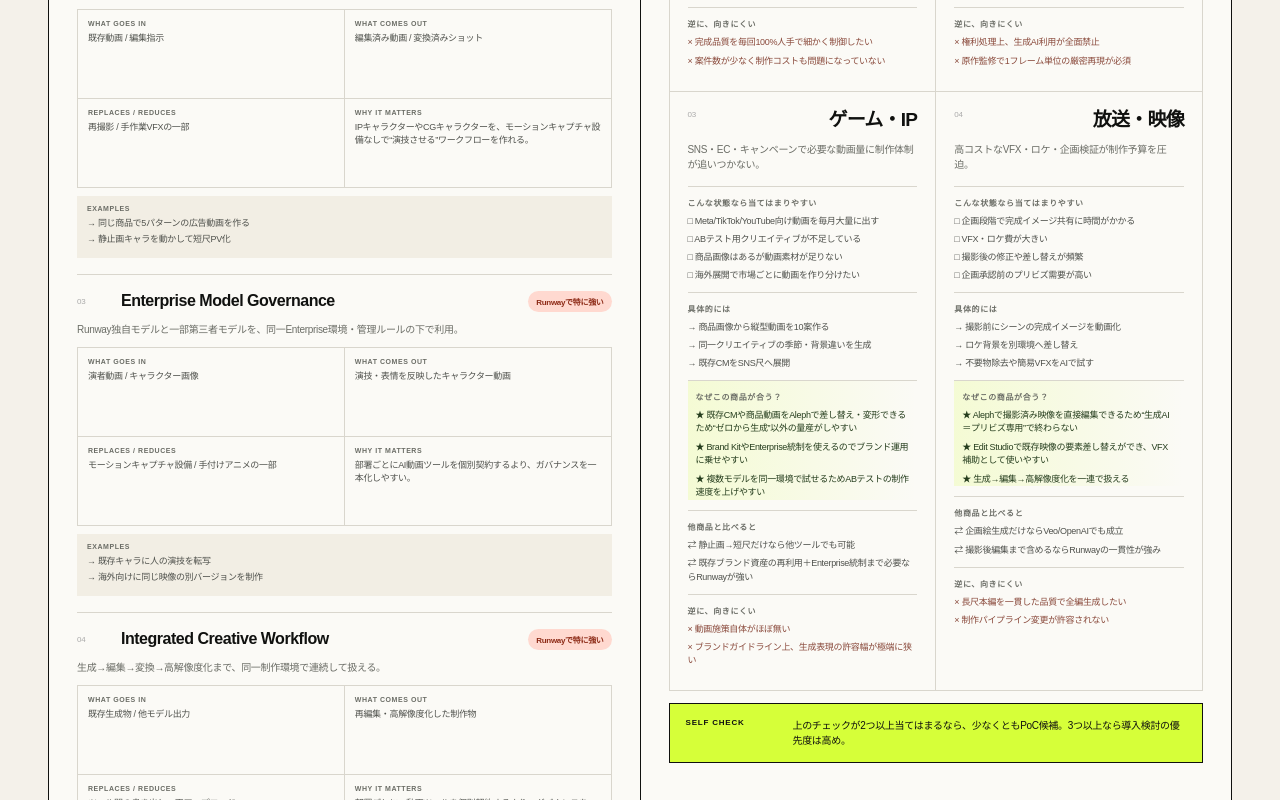
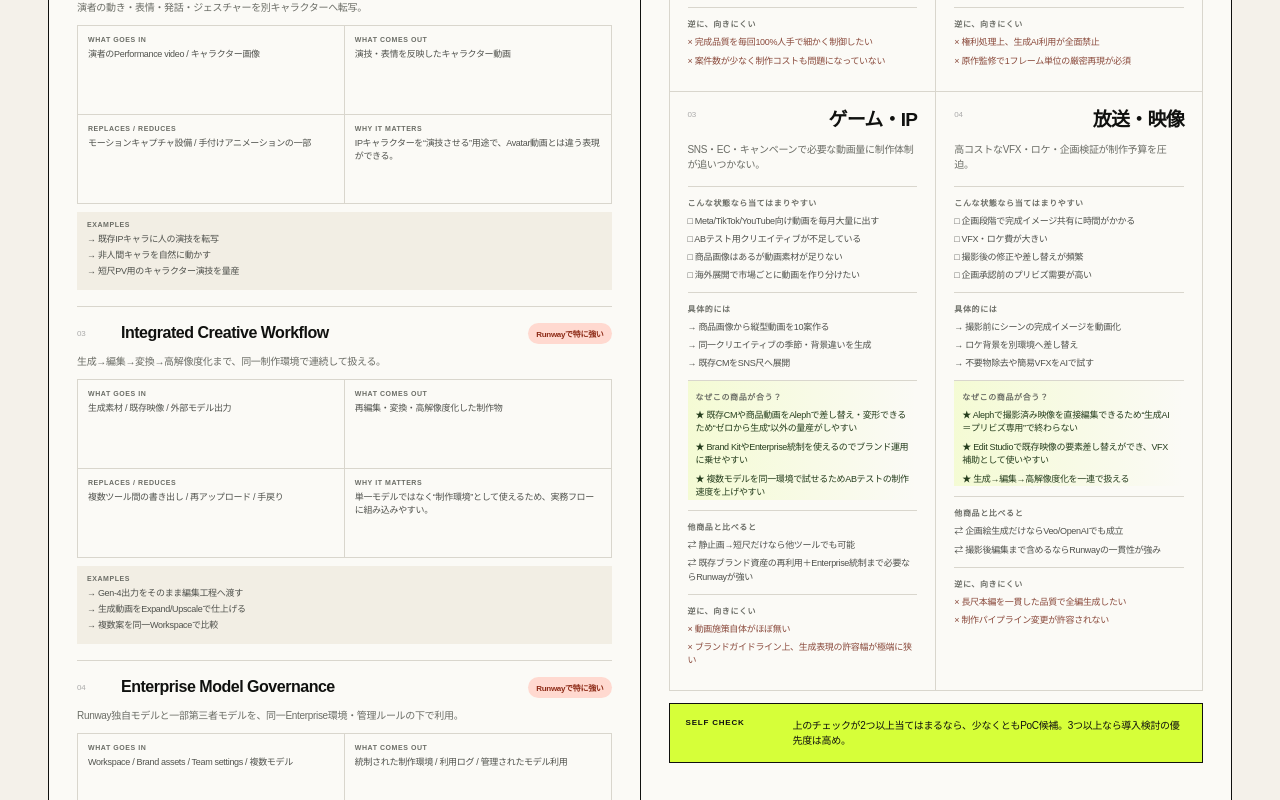
Before and after one commit to yasu-kai/tech-meets-japan, a Next.js app: page /products/runway-ai-video in a window 1280 px wide. Shown: the part 1560-2360 px from the top of the page. Built offline with nearby package versions, Linux system fonts and the light colour scheme.

Commit message:
Fix capability order and content mapping

```diff
--- a/app/products/[slug]/page.tsx
+++ b/app/products/[slug]/page.tsx
@@ -15,11 +15,7 @@ export default async function ProductPage({params}:{params:Promise<{slug:string}
   const calculatedFit=calculateJapanFit(product.companySlug) ?? product.fitScore;
   const levelRank = (level?: string) => level==="Runway固有" ? 0 : level==="Runwayで特に強い" ? 1 : 2;
   const sortedDifferentiators = [...(product.decision?.differentiators || [])].sort((a,b)=>levelRank(a.level)-levelRank(b.level));
-  const sortedCapabilities = [...(product.decision?.capabilities || [])].sort((a,b)=>{
-    const da=product.decision?.differentiators?.find(d=>d.label.toLowerCase().includes(a.label.split(" ")[0].toLowerCase()));
-    const db=product.decision?.differentiators?.find(d=>d.label.toLowerCase().includes(b.label.split(" ")[0].toLowerCase()));
-    return levelRank(da?.level)-levelRank(db?.level);
-  });
+  const sortedCapabilities = [...(product.decision?.capabilities || [])].sort((a,b)=>levelRank(a.level)-levelRank(b.level));
 
   return (
     <>
@@ -68,39 +64,23 @@ export default async function ProductPage({params}:{params:Promise<{slug:string}
               <p className="decision-board-lead">{product.description}</p>
 
               <div className="capability-stack">
-                {sortedCapabilities.slice(0,5).map((x,i)=>{
-                  const diff=product.decision?.differentiators?.find(d=>d.label.toLowerCase().includes(x.label.split(" ")[0].toLowerCase())) || product.decision?.differentiators?.[i];
-                  const examples=intel?.targetAccounts?.flatMap(t=>t.exampleTasks||[]).slice(i*2,i*2+2) || [];
-                  return (
+                {sortedCapabilities.slice(0,5).map((x,i)=>(
                     <section key={x.label} className="capability-deep-item">
                       <div className="capability-deep-head">
                         <span>0{i+1}</span>
                         <h3>{x.label}</h3>
-                        {diff && <b className={"capability-badge "+(diff.level==="Runway固有"?"unique":diff.level==="Runwayで特に強い"?"strong":"common")}>{diff.level}</b>}
+                        <b className={"capability-badge "+(x.level==="Runway固有"?"unique":x.level==="Runwayで特に強い"?"strong":"common")}>{x.level}</b>
                       </div>
                       <p className="capability-desc">{x.detail}</p>
                       <div className="capability-detail-grid">
-                        <div>
-                          <small>WHAT GOES IN</small>
-                          <p>{i===0?"テキストプロンプト / 静止画":i===1?"既存動画 / 編集指示":i===2?"演者動画 / キャラクター画像":i===3?"既存生成物 / 他モデル出力":"Workspace / Brand assets / Team settings"}</p>
-                        </div>
-                        <div>
-                          <small>WHAT COMES OUT</small>
-                          <p>{i===0?"新規生成動画":i===1?"編集済み動画 / 変換済みショット":i===2?"演技・表情を反映したキャラクター動画":i===3?"再編集・高解像度化した制作物":"統制された制作環境 / 管理ログ"}</p>
-                        </div>
-                        <div>
-                          <small>REPLACES / REDUCES</small>
-                          <p>{i===0?"ロケ前の試作 / 初期映像制作":i===1?"再撮影 / 手作業VFXの一部":i===2?"モーションキャプチャ設備 / 手付けアニメの一部":i===3?"ツール間の書き出し・再アップロード":"部署ごとの個別契約 / 管理負荷"}</p>
-                        </div>
-                        <div>
-                          <small>WHY IT MATTERS</small>
-                          <p>{diff?.whyItMatters || "制作工程の時間・コスト・手戻りを減らす。"}</p>
-                        </div>
+                        <div><small>WHAT GOES IN</small><p>{x.input}</p></div>
+                        <div><small>WHAT COMES OUT</small><p>{x.output}</p></div>
+                        <div><small>REPLACES / REDUCES</small><p>{x.replaces}</p></div>
+                        <div><small>WHY IT MATTERS</small><p>{x.whyItMatters}</p></div>
                       </div>
-                      {examples.length>0 && <div className="capability-examples"><small>EXAMPLES</small>{examples.map(e=><p key={e}>→ {e}</p>)}</div>}
+                      <div className="capability-examples"><small>EXAMPLES</small>{x.examples.map(e=><p key={e}>→ {e}</p>)}</div>
                     </section>
-                  )
-                })}
+                ))}
               </div>
 
               {!!product.decision?.limitations?.length && (
```
